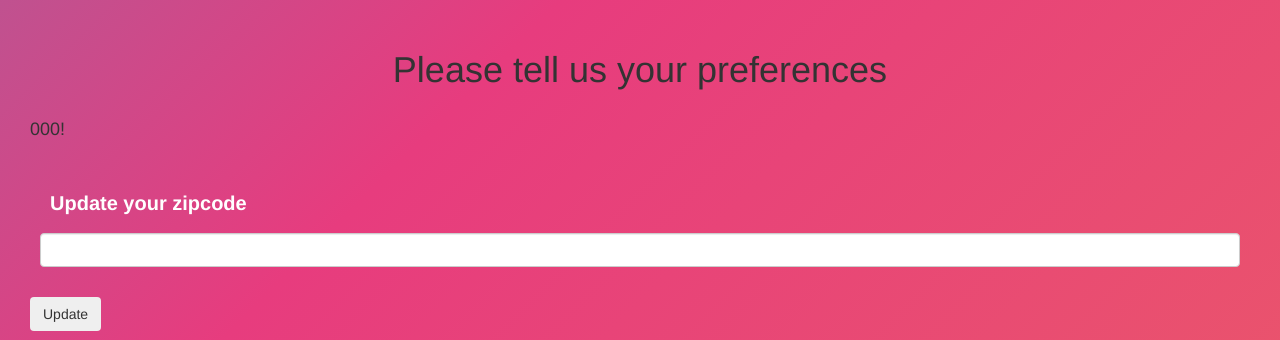
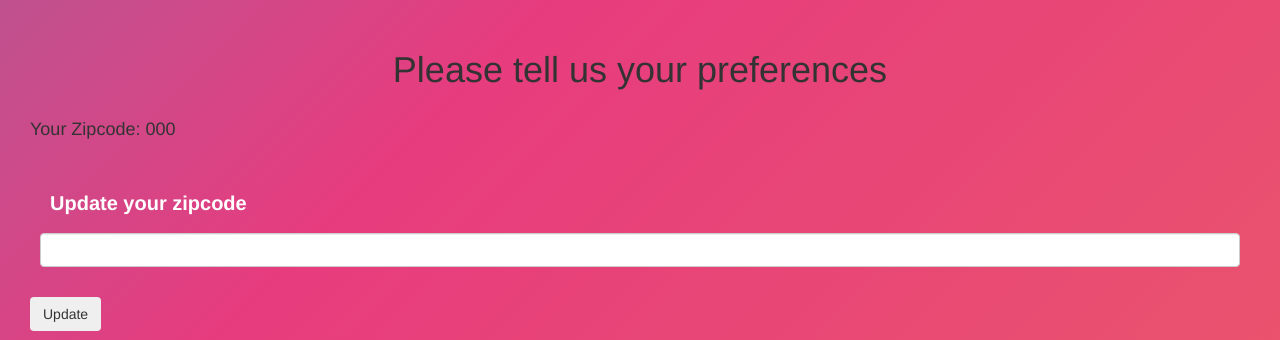
Before and after one commit to CaptFalc/Tanning-Scheduler, a Flask app: template templates/layout.html in a window 1280 px wide. Shown: the top 340 px of the page. Run offline with Flask 2, Linux system fonts and the light colour scheme; the template is opened without the code that fills it: most values are stand-ins (such as "Sample title", 1, 10 or a date in 2020).

Commit message:
Fixing location with database, update user zip

```diff
--- a/app.py
+++ b/app.py
@@ -132,6 +132,11 @@ def getOffset(lat,lon):
     return offset
 
 
+def updateZip(email,zipcode):
+	cursor=conn.cursor()
+	cursor.execute("UPDATE users SET zipcode={0} WHERE email={1}".format(
+		zipcode,email
+	))
 
 
 def getUserList():
@@ -291,6 +296,17 @@ def calendar():
         print("Error")
 
 
+@app.route("/updatezipcode", methods=['POST'])
+@flask_login.login_required
+def changezip():
+	zipcode= request.form.get('zipcode')
+	useremail = flask_login.current_user.id
+	updateZip(useremail,zipcode)
+	return render_template('layout.html', zipcode=zipcode)
+
+
+
+
 if __name__ == "__main__":
     # this is invoked when in the shell  you run
     # $ python app.py
--- a/templates/layout.html
+++ b/templates/layout.html
@@ -12,9 +12,9 @@
 <script src="https://cdn.jsdelivr.net/npm/bootstrap@3.4.1/dist/js/bootstrap.min.js" integrity="sha384-aJ21OjlMXNL5UyIl/XNwTMqvzeRMZH2w8c5cRVpzpU8Y5bApTppSuUkhZXN0VxHd" crossorigin="anonymous"></script>
 <h1>Please tell us your preferences</h1>
 
-{% if zipcode %}
-    <h4>{{zipcode}}!</h4>
-{% endif %}
+{%if zipcode%}
+<h4>Your Zipcode: {{zipcode}}</h4>
+{%endif%}
 
 <form method="POST" action="/updatezipcode">
     <div class="mb-3">
@@ -27,8 +27,8 @@
 <form method="POST">
 
     <div class="mb-3">
-        <label for="file" class="style"> Upload calendar (.ics file) </label>
-        <input id ="file" type="file" name="myImage" accept=".ics" class="form-label" /> <br />
+        <label for="schedule" class="style"> Upload calendar (.ics file) </label>
+        <input id ="schedule" type="file" name="schedule" accept=".ics" class="form-label" /> <br />
     </div>
 
     <input class="btn btn-light" type="submit" value="Submit">
```
